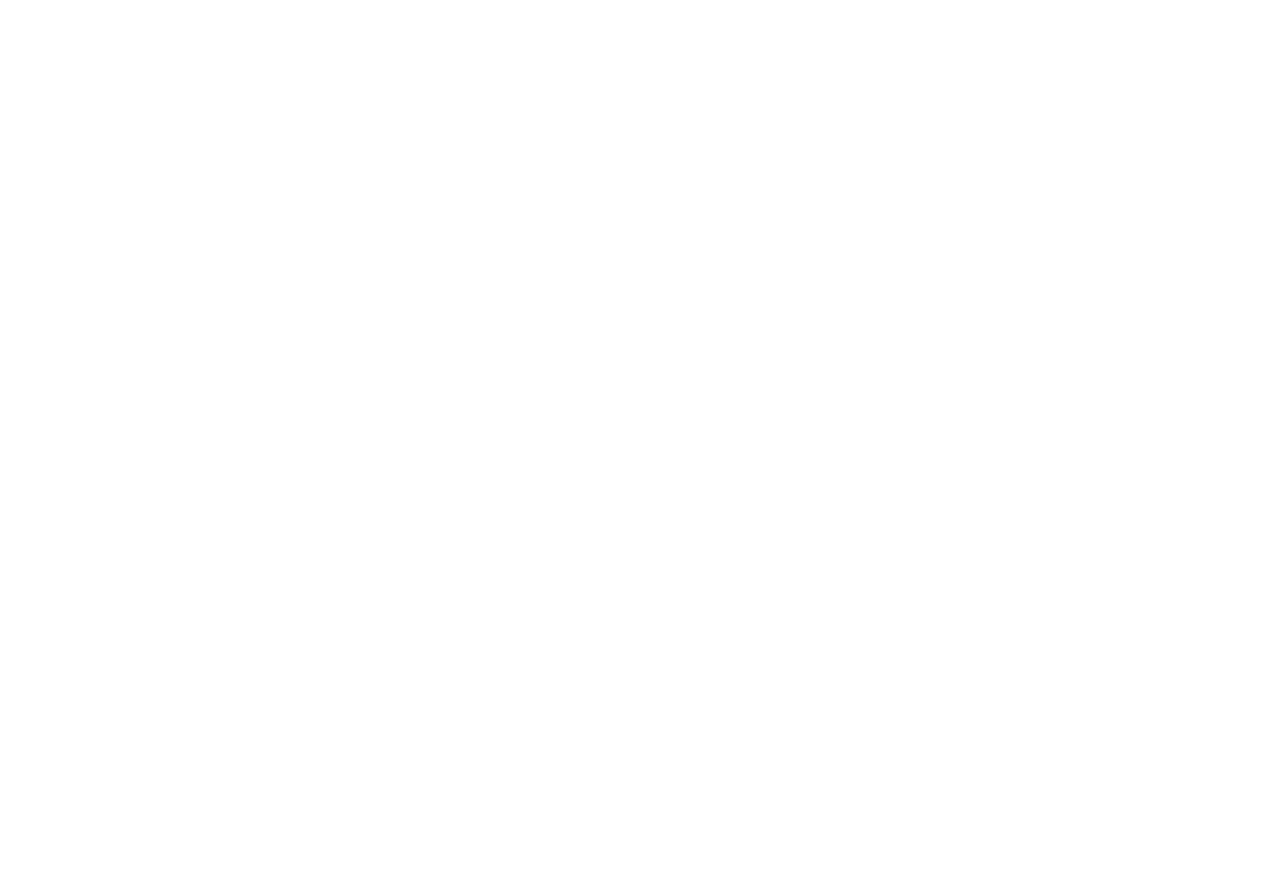
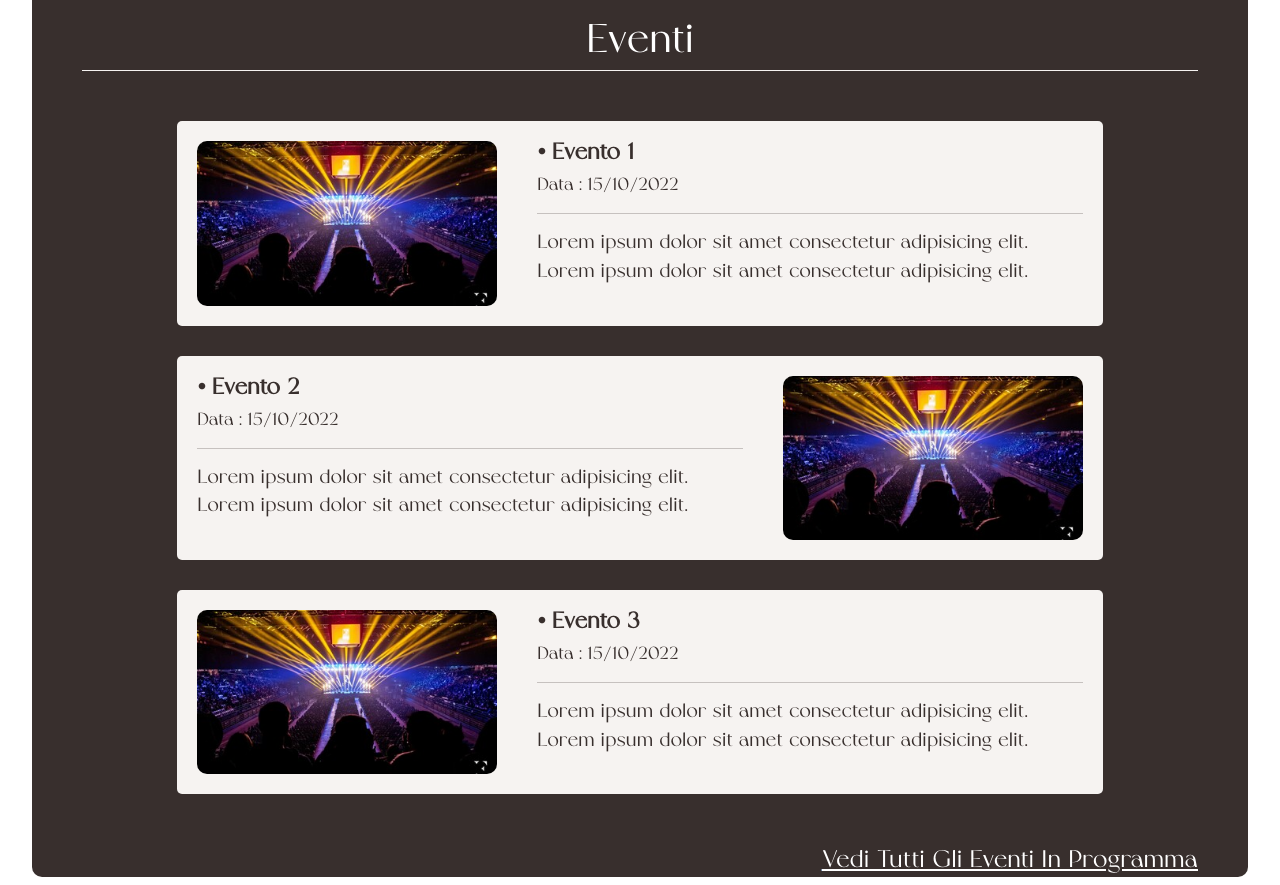
Before and after one commit to Cristiano-Rocchi/isolotto-del-pirgo, a React (Create React App) app: page / in a window 1280 px wide. Shown: the part 1880-2765 px from the top of the page. Before the commit the page ends 1804 px from the top, so only its background shows below. Built offline with nearby package versions, Linux system fonts and the light colour scheme.

Commit message:
eventi-sect responsive 1

```diff
--- a/src/Components/Homepage/Homepage.css
+++ b/src/Components/Homepage/Homepage.css
@@ -3,6 +3,7 @@
 1. General Styles & Animation
 2. Header section
 3. Menu section
+4. Eventi section
 
 */
 
@@ -149,8 +150,8 @@
 */
 /* 3.1 general */
 .menu-section {
-  width: 100vw;
-  height: 100vh;
+  min-width: 100vw;
+  min-height: 100vh;
   font-family: "Sogo", sans-serif;
   color: #382f2d;
 }
@@ -216,3 +217,91 @@
     font-size: 1.3rem;
   }
 }
+
+/* 4. -------------------------EVENTI SECTION-------------------------
+4.1 general
+4.2 titoli
+4.3 cards
+4.4 Media Queries
+*/
+/* 4.1 general */
+.eventi-section {
+  max-width: 95vw;
+  min-height: 100vh;
+  font-family: "Sogo", sans-serif;
+  color: #382f2d;
+  background: #382f2d;
+  border-radius: 10px;
+  margin: auto;
+}
+/* 4.2 titoli */
+.eventi-section h1 {
+  font-size: 2.5rem;
+  text-align: center;
+  margin-top: 50px;
+  margin-bottom: 50px;
+  padding-top: 50px;
+  color: white;
+  border-bottom: 1px solid #f6f3f1;
+  padding-bottom: 3px;
+}
+.eventi-section h4 {
+  color: white;
+  text-decoration: white underline;
+}
+
+/* 4.3 cards */
+.eventi-section .card-eventi {
+  display: flex;
+  gap: 40px;
+  padding: 20px;
+  background: #f6f3f1;
+  border-radius: 5px;
+  margin-bottom: 30px;
+}
+.eventi-section .card-eventi img {
+  width: 300px;
+  max-height: 100%;
+  object-fit: cover;
+  border-radius: 10px;
+}
+.eventi-section .card-eventi h3 {
+  font-weight: bold;
+  font-size: 1.4rem;
+}
+.eventi-section .card-eventi h5 {
+  font-size: 1.1rem;
+}
+.eventi-section .card-eventi p {
+  font-size: 1.2rem;
+}
+
+/* 4.4 Media Queries */
+/* mobile (768px) */
+@media (max-width: 768px) {
+  .eventi-section {
+    min-width: 100vw;
+  }
+  .eventi-section .card-eventi img {
+    max-width: 190px;
+  }
+  .eventi-section .card-eventi {
+    border-radius: 3px;
+  }
+  .eventi-section .card-eventi h3 {
+    font-size: 1.2rem;
+    text-align: center;
+  }
+  .eventi-section .card-eventi h5 {
+    font-size: 0.9rem;
+    text-align: center;
+  }
+  .eventi-section .card-eventi p {
+    font-size: 0.9rem;
+  }
+  .eventi-section h4 {
+    font-size: 1.2rem;
+    text-align: center;
+    padding-bottom: 20px;
+  }
+}
--- a/src/Components/Homepage/Homepage.jsx
+++ b/src/Components/Homepage/Homepage.jsx
@@ -7,6 +7,7 @@
 import homeImg from "../../Assets/Home/Isolotto-Pirgo-6.jpg";
 import antipastoDiMare from "../../Assets/Menu/Antipasto-di-pesce-scaled.jpg";
 import antipastoDiTerra from "../../Assets/Menu/antipasto-di-terra-invernale.jpg";
+import evento from "../../Assets/Eventi/8698644_06191135_fondazione_felicita_c_2024.03.20_mattinoa_81_2_.jpg";
 
 const Homepage = () => {
   return (
@@ -14,6 +15,9 @@
       {/* INDICE HTML
     1. HEADER SECTION
     2. MENU SECTION
+    3. EVENTI SECTION
+    4. GALLERY SECTION
+
     */}
       {/* --------1. HEADER SECTION------------- */}
       <div className="header-section">
@@ -51,7 +55,6 @@
       2.1 Piatti
       2.2 Bevande
       */}
-
       <div className="menu-section">
         <Container>
           <h1>&bull; Menu &bull;</h1>
@@ -135,8 +138,59 @@
             </Col>
           </Row>
           <div className="text-end mt-4">
-            <a href="">
+            <a href="/">
               <h4>Vedi Menu Completo</h4>
+            </a>
+          </div>
+        </Container>
+      </div>
+      {/* -------3. EVENTI SECTION------------- */}
+      <div className="eventi-section">
+        <Container>
+          <h1>Eventi</h1>
+          <Row>
+            <Col xs={12} md={10} className="m-auto">
+              <div className="card-eventi">
+                <img src={evento} alt="" />
+                <div className="card-text">
+                  <h3>&bull; Evento 1</h3>
+                  <h5>Data : 15/10/2022</h5>
+                  <hr />
+                  <p>
+                    Lorem ipsum dolor sit amet consectetur adipisicing elit.
+                    Lorem ipsum dolor sit amet consectetur adipisicing elit.
+                  </p>
+                </div>
+              </div>
+              <div className="card-eventi">
+                <div className="card-text">
+                  <h3>&bull; Evento 2</h3>
+                  <h5>Data : 15/10/2022</h5>
+                  <hr />
+                  <p>
+                    Lorem ipsum dolor sit amet consectetur adipisicing elit.
+                    Lorem ipsum dolor sit amet consectetur adipisicing elit.
+                  </p>
+                </div>
+                <img src={evento} alt="" />
+              </div>
+              <div className="card-eventi">
+                <img src={evento} alt="" />
+                <div className="card-text">
+                  <h3>&bull; Evento 3</h3>
+                  <h5>Data : 15/10/2022</h5>
+                  <hr />
+                  <p>
+                    Lorem ipsum dolor sit amet consectetur adipisicing elit.
+                    Lorem ipsum dolor sit amet consectetur adipisicing elit.
+                  </p>
+                </div>
+              </div>
+            </Col>
+          </Row>
+          <div className="text-end mt-4">
+            <a href="/">
+              <h4>Vedi Tutti Gli Eventi In Programma</h4>
             </a>
           </div>
         </Container>
```
Also changed, not shown: src/Assets/Eventi/8698644_06191135_fondazione_felicita_c_2024.03.20_mattinoa_81_2_.jpg (added).
